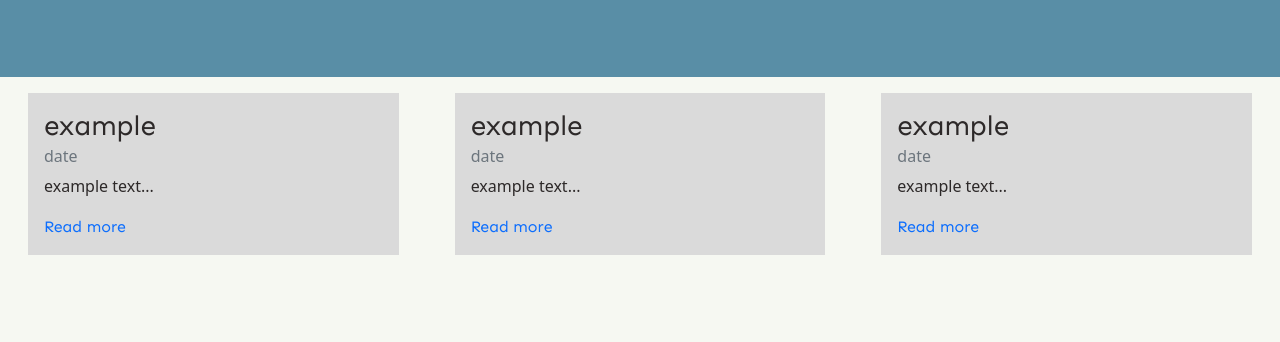
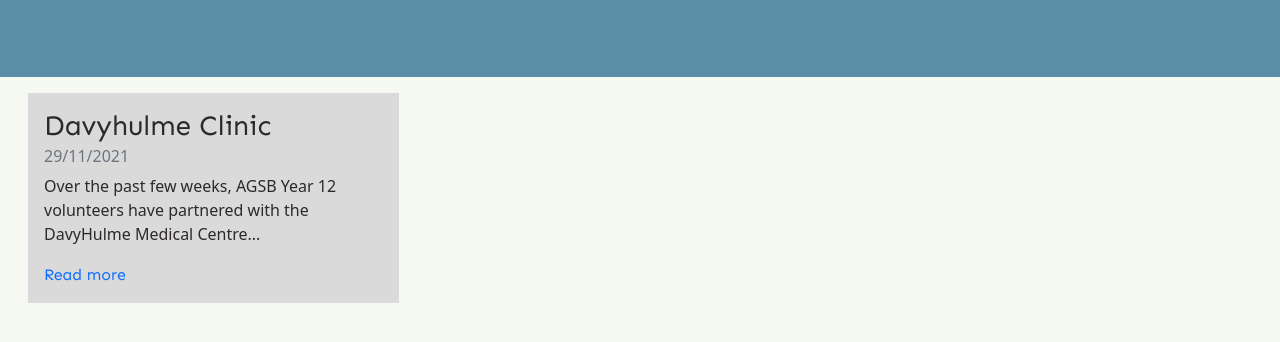
Before and after one commit to AGSBMedicine/AGSBMedicine.github.io, a plain HTML site: page index.html in a window 1280 px wide. Shown: the part 170-512 px from the top of the page. Drawn offline with nearby package versions, Linux system fonts and the light colour scheme.

Commit message:
Update index.html

```diff
--- a/index.html
+++ b/index.html
@@ -26,40 +26,28 @@
 	<div class="container-fluid">
             <div class="row">
 
-
-		    <div class="col-md-4">
-                        <div class="card">
-			  <div class="card-body">
-			    <h3 class="card-title">example</h3>
-			    <h6 class="card-subtitle mb-2 text-muted">date</h6>
-			    <p class="card-text">example text...</p>
-			    <a href="" class="card-link">Read more</a>
-			  </div>
-			</div>
-                </div>
-
+		   <!---- template
           <div class="col-md-4">
                         <div class="card">
 			  <div class="card-body">
 			    <h3 class="card-title">example</h3>
 			    <h6 class="card-subtitle mb-2 text-muted">date</h6>
 			    <p class="card-text">example text...</p>
-			    <a href="" class="card-link">Read more</a>
+			    <a href="posts/[title of file with the .html]" class="card-link">Read more</a>
 			  </div>
 			</div>
                 </div>
-
-                  <div class="col-md-4">
+                --->
+		    <div class="col-md-4">
                         <div class="card">
 			  <div class="card-body">
-			    <h3 class="card-title">example</h3>
-			    <h6 class="card-subtitle mb-2 text-muted">date</h6>
-			    <p class="card-text">example text...</p>
-			    <a href="" class="card-link">Read more</a>
+			    <h3 class="card-title">Davyhulme Clinic</h3>
+			    <h6 class="card-subtitle mb-2 text-muted">29/11/2021</h6>
+			    <p class="card-text">Over the past few weeks, AGSB Year 12 volunteers have partnered with the DavyHulme Medical Centre...</p>
+			    <a href="posts/davyhulmeClinic.html" class="card-link">Read more</a>
 			  </div>
 			</div>
                 </div>
-
 
 
         </div>
```
